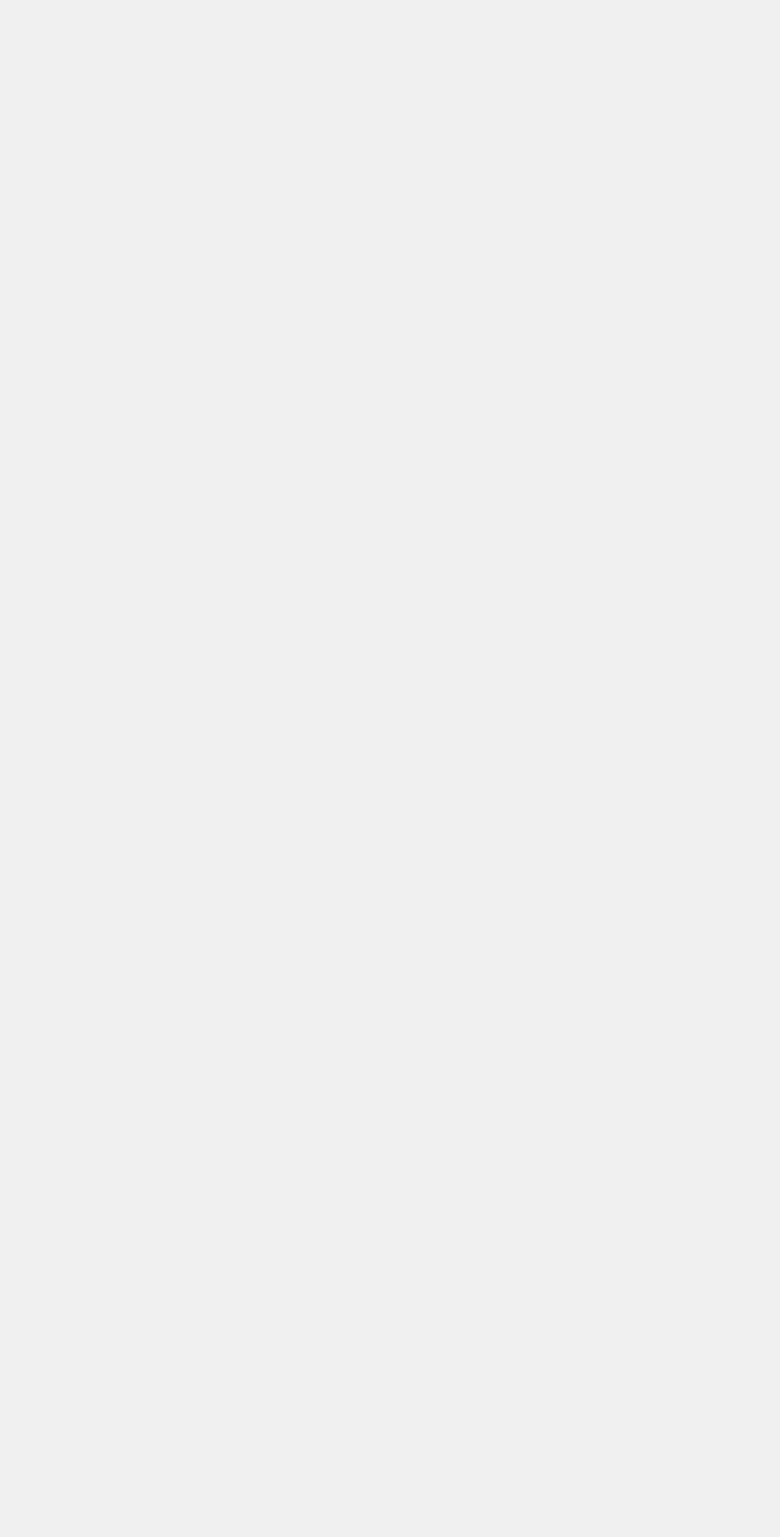
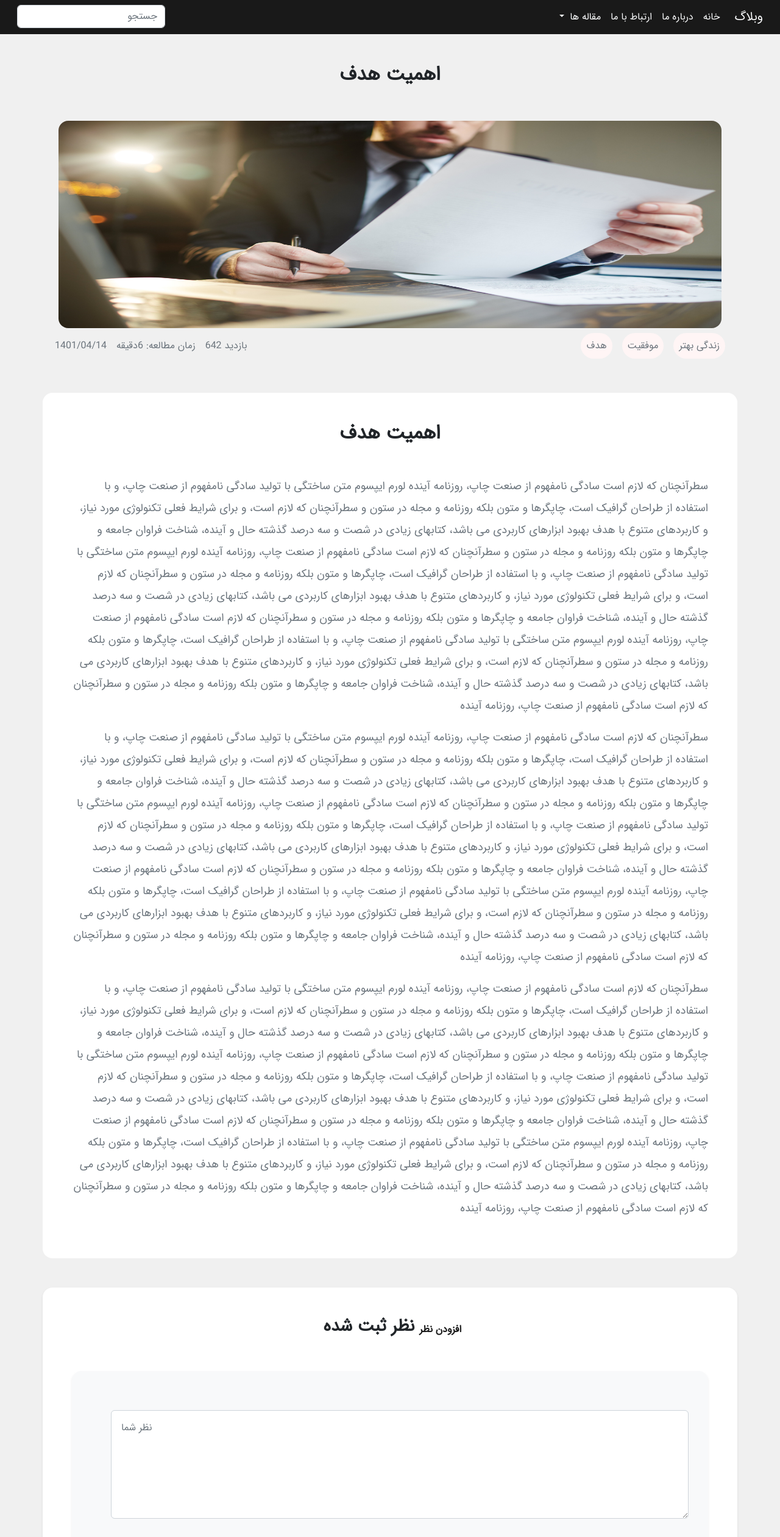
Before and after one commit to AliKarimNemati/weblog, a Vue app: page /1 in a window 1280 px wide. Before the commit this address had no page. Shown: the top 2520 px of the page at 61% size. Before the commit the page ends 800 px from the top, so only its background shows below. Built offline with nearby package versions, Linux system fonts and the light colour scheme.

Commit message:
article content page created and navbar updated

```diff
--- a/src/App.vue
+++ b/src/App.vue
@@ -1,8 +1,16 @@
 <template>
   <link rel="stylesheet" href="../css/main.min.css">
+    <Navbar />
+
   <router-view/>
 </template>
 
+<script>
+import Navbar from "./components/Navbar.vue";
+export default {
+  components: { Navbar }
+}
+</script>
 <style>
 
 
--- a/src/components/Article.vue
+++ b/src/components/Article.vue
@@ -25,8 +25,8 @@
           <h5 class="card-title">{{ article.title }}</h5>
           <p class="card-text">{{ article.shortContent }}</p>
           <nav class="text-center h5">
-            <a class="text-decoration-none btn btn-primary mt-3" href=""
-              >ادامه مقاله</a
+            <router-link class="text-decoration-none btn btn-primary mt-3" :to="{name:'ArticleContent', params:{id:article.id} }"
+              >ادامه مقاله</router-link
             >
           </nav>
         </div>
@@ -41,7 +41,6 @@ export default {
   methods: {
     handleKeyword(e) {
       this.$emit('setKeyword', e.target.value)
-      console.log(this.isKeyword);
     },
   },
 };
--- a/src/components/Navbar.vue
+++ b/src/components/Navbar.vue
@@ -1,7 +1,7 @@
 <template>
   <nav class="navbar navbar-expand-lg navbar-light bg-primary" dir="rtl">
     <div class="container-fluid">
-      <a class="navbar-brand link-light" href="#">وبلاگ</a>
+      <router-link class="navbar-brand link-light" to="/">وبلاگ</router-link>
       <button
         class="navbar-toggler bg-lightBrown m-2"
         type="button"
@@ -17,8 +17,8 @@
         <div class="d-lg-flex d-block justify-content-between w-100 flex-wrap">
           <ul class="navbar-nav mb-2 mb-lg-0">
             <li class="nav-item">
-              <a class="nav-link link-light active" aria-current="page" href="#"
-                >خانه</a
+              <router-link class="nav-link link-light active" aria-current="page" to="/"
+                >خانه</router-link
               >
             </li>
             <li class="nav-item">
--- a/src/router/index.js
+++ b/src/router/index.js
@@ -7,6 +7,13 @@ const routes = [
     name: 'home',
     component: HomeView
   },
+  {
+    path: '/:id',
+    name: 'ArticleContent',
+    component: () => import("../views/ArticleContent.vue"),
+    /*webpackChunkName:'ArticleContent'*/
+    props: true
+  },
 ]
 
 const router = createRouter({
--- /dev/null
+++ b/src/views/ArticleContent.vue
@@ -0,0 +1,140 @@
+<template  @setArticle="setArticle">
+  <div
+    class="
+      d-flex
+      flex-wrap
+        justify-content-center
+      container
+      mt-5
+    "
+  >
+    <h2 class="fw-bold">{{title}}</h2>
+  </div>
+
+  <div class="d-flex justify-content-center mt-5">
+    <img :src="imgsrc" class="rounded-4" style="height: 340px; width: 85%" />
+  </div>
+
+  <div
+    class="
+      d-flex
+      justify-content-md-between justify-content-center
+      container
+      flex-wrap-reverse
+    "
+    style="margin: 0 auto"
+  >
+    <div class="d-flex align-items-center flex-wrap">
+      <div>
+        <span class="text-secondary ms-2">{{date}}</span>
+      </div>
+      <div>
+        <span class="text-secondary ms-2">زمان مطالعه: 6دقیقه</span>
+      </div>
+      <div>
+        <span class="text-secondary ms-2">642 بازدید</span>
+      </div>
+    </div>
+    <div class="d-flex">
+      <a class="text-muted bg-keyword rounded-pill btn p-2 m-2" v-for="(keyword, i) in keywords" :key="i">{{keyword}}</a>
+    </div>
+  </div>
+  <div class="bg-white rounded-4 container mt-5 p-4 p-md-5">
+    <div class="text-center mb-5">
+      <h2 class="fw-bold">{{ title }}</h2>
+    </div>
+    <div dir="rtl">
+      <p class="para text-secondary">{{ content }}</p>
+      <p class="para text-secondary">{{ content }}</p>
+      <p class="para text-secondary">{{ content }}</p>
+    </div>
+  </div>
+  <!-- end article content -->
+
+  <!-- start comment section -->
+  <section
+    class="container bg-white mt-5 p-md-5 p-3 rounded-4 shadow-sm"
+    style="box-sizing: border-box"
+  >
+    <div class="d-flex justify-content-center align-items-center mb-5">
+      <p class="text-center h3 fw-bold ms-2"> نظر ثبت شده</p>
+      <span class="text-primary fw-bold">افزودن نظر</span>
+    </div>
+    <form action="" class="bg-light p-md-5 p-3 rounded-4 shadow-sm">
+      <div class="mb-3">
+        <textarea
+          class="form-control p-3 m-md-3"
+          id="comment"
+          rows="6"
+          placeholder="نظر شما"
+        ></textarea>
+      </div>
+      <div class="row">
+        <div class="col-md-6 col-12">
+          <input
+            type="text"
+            class="form-control p-3 m-md-3"
+            placeholder="آدرس ایمیل"
+          />
+        </div>
+        <div class="col-md-6 col-12">
+          <input
+            type="text"
+            class="form-control p-3 m-md-3 mt-2"
+            placeholder="نام و نام خانوادگی"
+          />
+        </div>
+      </div>
+      <input
+        type="submit"
+        value="ثبت نظر"
+        class="btn btn-primary text-white p-2"
+        style="width: 10rem; display: block; margin: 16px auto"
+      />
+    </form>
+    </section>
+  <!-- end comment section -->
+  <nav class="traslator bg-primary m-3 rounded-circle">
+    <a
+      href="#"
+      class="fa fa-2x fa-angle-up text-white text-decoration-none"
+    ></a>
+  </nav>
+</template>
+
+<script>
+export default {
+  props: ["id"],
+  methods: {},
+  data() {
+    return {
+      articleContent: {},
+      title: "",
+      content: "",
+      imgsrc: "",
+      date: "",
+      keywords: []
+    };
+  },
+  async mounted() {
+    this.articleContent = (
+      await (await fetch("data/db.json")).json()
+    ).articles.filter((element) => {
+      return element.id == this.id;
+    });
+    this.title = this.articleContent[0].title;
+    this.content = this.articleContent[0].longContent;
+    this.imgsrc = this.articleContent[0].imgSrc;
+    this.date = this.articleContent[0].date;
+    this.keywords = this.articleContent[0].keywords;
+  },
+};
+</script>
+
+<style>
+.para {
+    line-height: 36px;
+    font-size: 18px;
+    font-weight: 400px;
+}
+</style>
--- a/src/views/Home.vue
+++ b/src/views/Home.vue
@@ -1,5 +1,4 @@
 <template>
-  <Navbar />
   <Article
     class="mt-5"
     v-for="(article, i) in articles"
@@ -11,16 +10,15 @@
 </template>
 
 <script>
-import Navbar from "../components/Navbar.vue";
 import Article from "../components/Article.vue";
 export default {
   name: "Home",
-  components: { Navbar, Article },
+  components: { Article },
   data() {
     return {
       articles: [],
       keyword: "",
-      isKeyword: [true, true],
+      isKeyword: [true, true, true, true],
     };
   },
 
```
